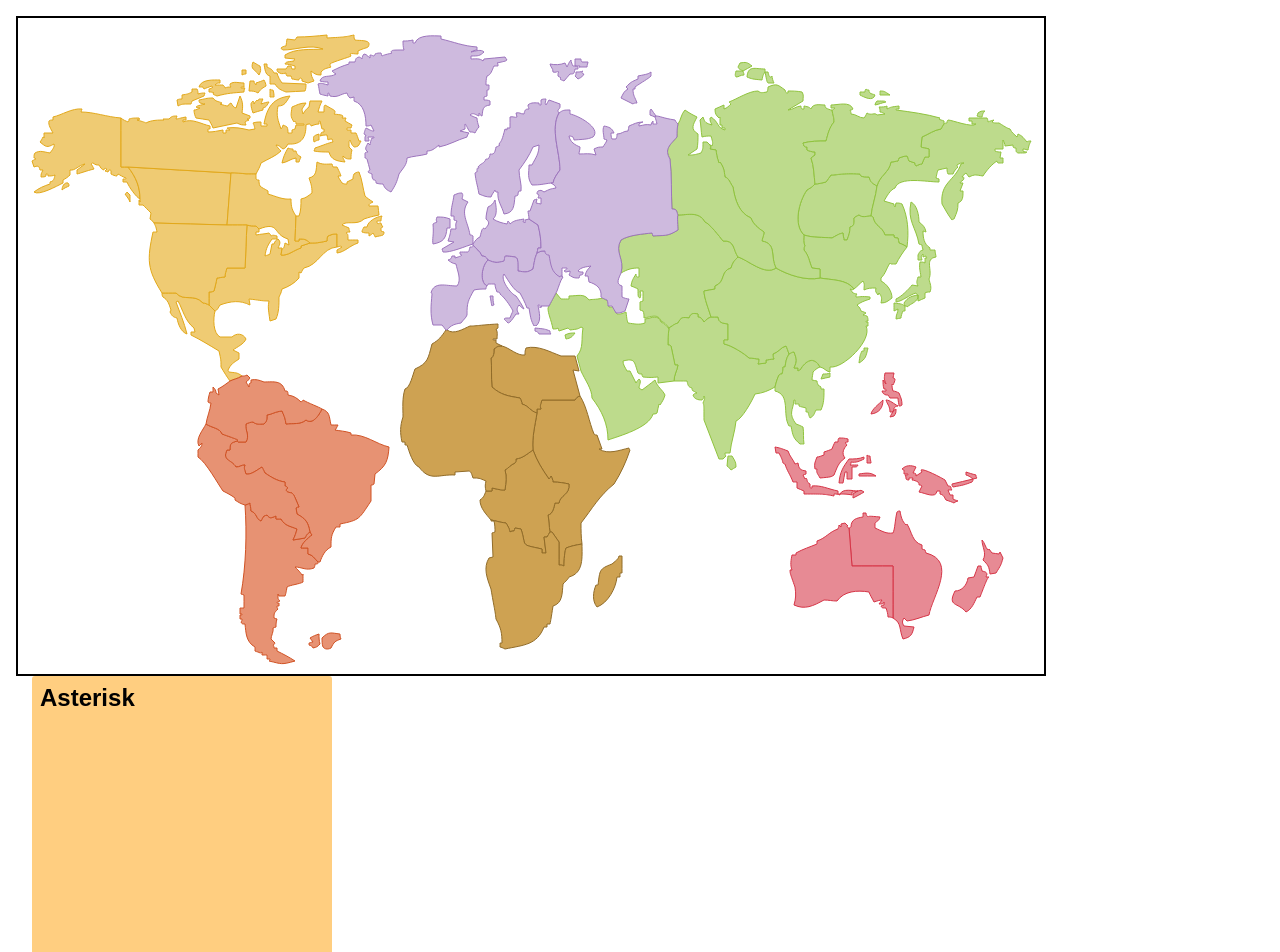
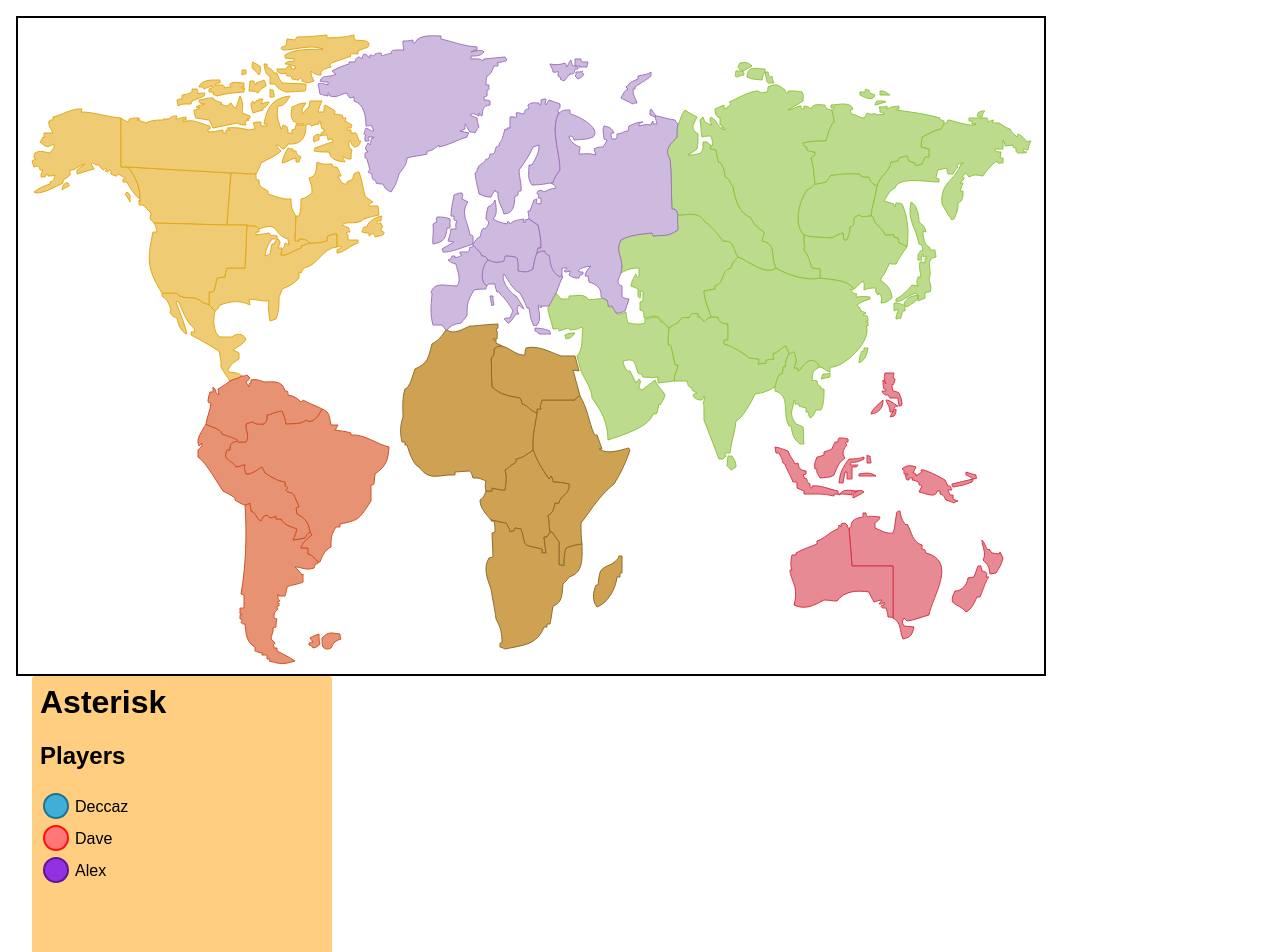
Before and after one commit to dhaigh/asterisk, a React (Create React App) app in the folder frontend/: page / in a window 1280 px wide. Shown: the top 952 px of the page. Built offline with nearby package versions, Linux system fonts and the light colour scheme.

Commit message:
Add players to side panel

```diff
--- a/frontend/src/Reducers/mapReducer.js
+++ b/frontend/src/Reducers/mapReducer.js
@@ -1,5 +1,5 @@
 import * as types from 'actions/types';
-import * as matrix from 'utils/adjacencyMatrix';
+import { buildAdjacencyMap } from 'utils';
 
 const initialMap = {
     territories: {},
@@ -10,7 +10,7 @@ export default (map = initialMap, action) => {
     if (action.type === types.INIT) {
         const newMap = { ...map };
         const { borders, continents } = action.map;
-        const borderMapping =  matrix.build(borders);
+        const borderMapping = buildAdjacencyMap(borders);
 
         continents.forEach(continent => {
             continent.territories.forEach(territory => {
--- a/frontend/src/Reducers/playersReducer.js
+++ b/frontend/src/Reducers/playersReducer.js
@@ -4,6 +4,16 @@ const initialPlayers = {
     1: {
         name: 'Deccaz',
         color: '#3fafd7',
+        troopCount: 13,
+    },
+    2: {
+        name: 'Dave',
+        color: '#ff7676',
+        troopCount: 13,
+    },
+    3: {
+        name: 'Alex',
+        color: '#9231e2',
         troopCount: 13,
     },
 };
--- a/frontend/src/components/App.js
+++ b/frontend/src/components/App.js
@@ -1,8 +1,10 @@
 import React, { PureComponent } from 'react';
 import { connect } from 'react-redux'
+import { darken } from 'polished'
 import Circle from './Circle'
 import Map from './Map'
 import { load, setViewingNeighbours } from 'actions';
+import { intKeyEntries } from 'utils';
 
 class App extends PureComponent {
     state = {
@@ -54,14 +56,29 @@ class App extends PureComponent {
         const { color, troopCount } = this.props.player;
 
         return <>
-            <svg onMouseMove={this.handleMouseMove}>
+            <svg className="map" onMouseMove={this.handleMouseMove}>
                 <Map map={this.props.map} />
                 <Circle x={x - 2} y={y - 2} count={troopCount} color={color} />
             </svg>
-            <section className="panel">
+            <div className="panel">
                 <h1>Asterisk</h1>
+                <section className="players">
+                    <h2>Players</h2>
+                    {intKeyEntries(this.props.players).map(([pid, player]) => {
+                        return <li key={pid}>
+                            <svg width="32" height="32">
+                                <circle cx="16" cy="16" r="12"
+                                    stroke={darken(0.2, player.color)}
+                                    strokeWidth="2"
+                                    fill={player.color} />
+                            </svg>
+                            <span>{player.name}</span>
+                        </li>;
+                    })}
+                </section>
+
                 <section className="territory">Territory: {this.props.hoverTerritory && this.props.hoverTerritory.name}</section>
-            </section>
+            </div>
             <br className="clearboth" />
             <p className="hint">Hold <span className="key">Shift</span> key to view territory neighbours.</p>
         </>;
@@ -69,7 +86,9 @@ class App extends PureComponent {
 }
 
 export default connect(state => ({
+    myId: state.myId,
     player: state.players[state.myId],
+    players: state.players,
     hoverTerritory: state.neighbours.tid ?
         state.map.territories[state.neighbours.tid] : null,
 }), { load, setViewingNeighbours })(App)
--- a/frontend/src/components/Map.js
+++ b/frontend/src/components/Map.js
@@ -1,12 +1,12 @@
 import React from 'react';
 import { connect } from 'react-redux'
 import Territory from './Territory'
+import { intKeyEntries } from 'utils';
 
 const Map = ({ map }) => {
-    const territories = Object.entries(map.territories);
+    const territories = intKeyEntries(map.territories);
 
     return territories.map(([tid, ter]) => {
-        tid = parseInt(tid);
         const { color } = map.continents[ter.continentId];
 
         return <Territory
--- a/frontend/src/index.scss
+++ b/frontend/src/index.scss
@@ -33,7 +33,7 @@ span.key {
 
 // -----------------------------------------------------------------------------
 // panel
-section.panel {
+.panel {
     position: relative;
     float: left;
     margin-left: 1rem;
@@ -42,6 +42,22 @@ section.panel {
     width: 300px;
     background: #ffce80;
     border-radius: 3px;
+}
+
+section.players li {
+    list-style: none;
+    position: relative;
+    height: 32px;
+
+    svg {
+        position: absolute;
+    }
+
+    span {
+        position: absolute;
+        top: 8px;
+        left: 35px;
+    }
 }
 
 section.territory {
@@ -53,7 +69,7 @@ section.territory {
 
 // -----------------------------------------------------------------------------
 // svg stuff
-svg {
+svg.map {
     float: left;
     height: 660px;
     width: 1030px;
--- a/frontend/src/utils/adjacencyMatrix.js
+++ b/frontend/src/utils/index.js
@@ -1,8 +1,9 @@
-// takes an array of integer 2-tuples (adjacency list) and turns it into a
-// matrix where indicies are vertices
-const build = list => {
+// takes an array of integer 2-tuples (adjacency list) and turns it into an
+// array where indicies are vertices and values are arrays of adjacent vertices
+export const buildAdjacencyMap = list => {
     const size = Math.max(...list.flat()) + 1;
 
+    // make 2d array size x size, filled with false
     const matrix = Array.from(new Array(size), () => {
         // you can't iterate over `Array(size)` (without new keyword)
         return new Array(size).fill(false)
@@ -21,11 +22,11 @@ const build = list => {
     // lookup form so that for given vertex a, we can get all adjacent vertices
     // with matrix[a]
     return matrix.map(row => {
-        // remember that indicies are vertices, so we return the index (`vertex`)
-        // if there is an edge present, otherwise return null for filtering
-        // purposes
+        return row.map((hasEdge, vertex) => {
+            // remember that indicies are vertices, so we return the index
+            // (`vertex`) if there is an edge present, otherwise return null
+            // for filtering purposes
 
-        return row.map((hasEdge, vertex) => {
             if (hasEdge) {
                 return vertex;
             }
@@ -37,4 +38,8 @@ const build = list => {
     });
 };
 
-export { build };
+export const intKeyEntries = object => {
+    return Object.entries(object).map(([key, value]) => {
+        return [parseInt(key, 10), value];
+    });
+};
```
